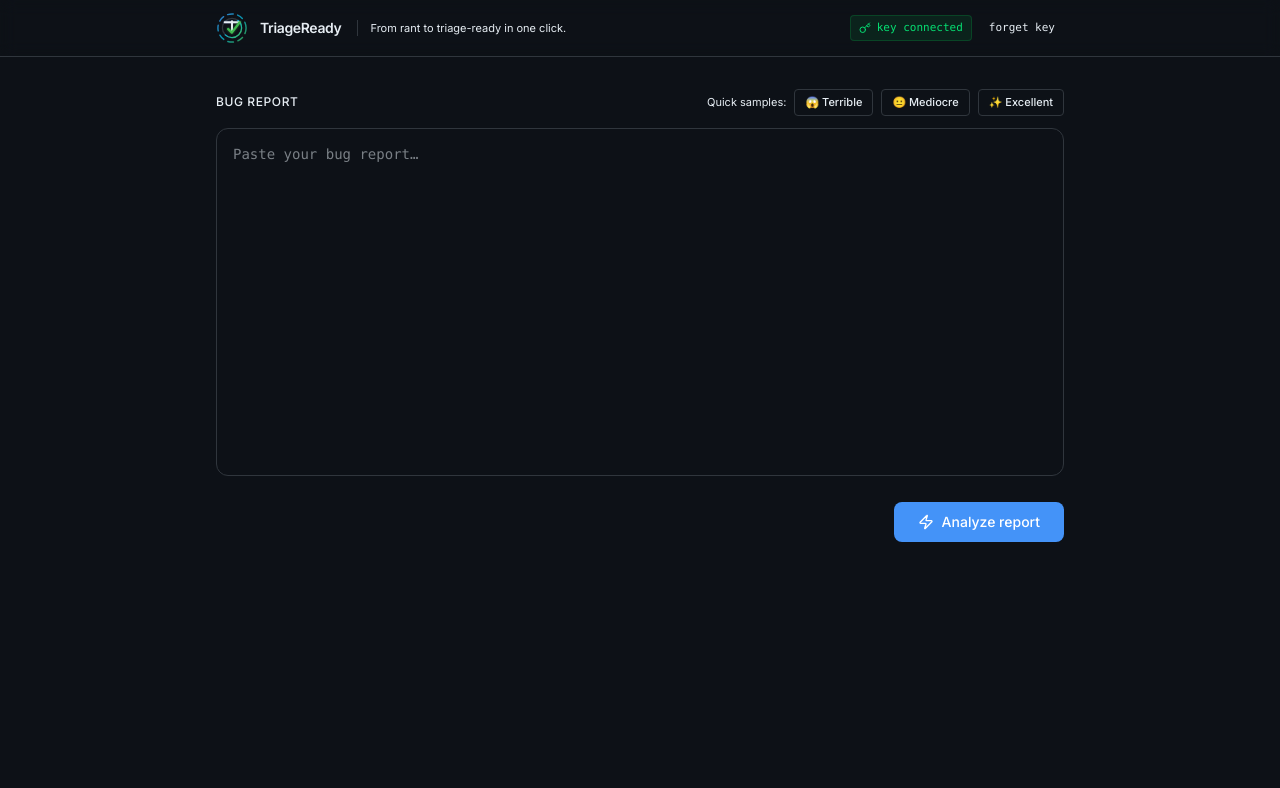
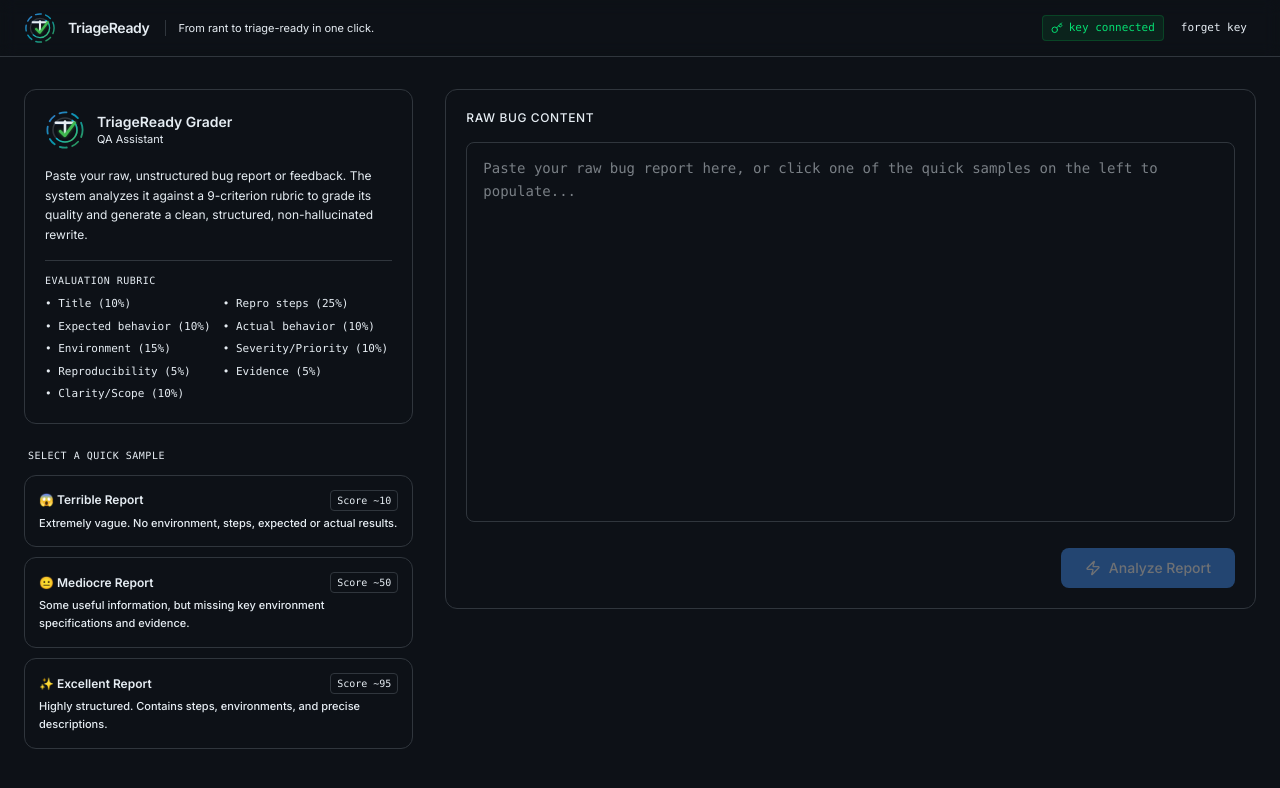
Before and after one commit to nrshafi/TriageReady, a React (Vite) app: page / in a window 1280 px wide. Both pictures are taken after typing "Sample123" into the empty fields and a click on the button "Save & continue". Shown: the top 788 px of the page. Built offline with nearby package versions, Linux system fonts and the light colour scheme.

Commit message:
feat: implement core dashboard layout and markdown rendering engine with status-aware styling

```diff
--- a/src/app/App.tsx
+++ b/src/app/App.tsx
@@ -12,6 +12,7 @@ import {
   FlaskConical,
   FileText,
   RotateCcw,
+  CheckCircle2,
 } from "lucide-react";
 import { CRITERIA, SAMPLE_REPORTS, DEMO_RESPONSES, type GeminiResult } from "./constants";
 import { analyzeReport } from "./api";
@@ -568,7 +569,7 @@ export default function App() {
 
       {/* ── Header ── */}
       <header className="sticky top-0 z-40 border-b border-border bg-background/95 backdrop-blur-sm">
-        <div className="max-w-4xl mx-auto px-6 h-14 flex items-center justify-between">
+        <div className="max-w-7xl mx-auto px-6 h-14 flex items-center justify-between">
           <div className="flex items-center gap-3">
             <Logo className="w-8 h-8 shrink-0" />
             <span className="font-semibold text-sm text-foreground tracking-tight">TriageReady</span>
@@ -608,7 +609,7 @@ export default function App() {
         </div>
       </header>
 
-      <main className="max-w-4xl mx-auto px-6 pb-16">
+      <main className="max-w-7xl mx-auto px-6 pb-16">
 
         {/* ── SETUP STATE ── */}
         {appState === "setup" && (
@@ -685,31 +686,90 @@ export default function App() {
 
         {/* ── INPUT STATE ── */}
         {(appState === "input" || appState === "loading") && (
-          <div className="pt-8 space-y-5">
+          <div className="pt-8 grid grid-cols-1 lg:grid-cols-12 gap-8 items-start">
+            {/* Left Column: Info & Sample Picker Card */}
+            <div className="lg:col-span-4 space-y-6">
+              {/* App intro / Info Card */}
+              <div className="bg-card border border-border rounded-xl p-5 space-y-4">
+                <div className="flex items-center gap-3">
+                  <Logo className="w-10 h-10 shrink-0" />
+                  <div>
+                    <h2 className="text-sm font-semibold text-foreground leading-tight">TriageReady Grader</h2>
+                    <p className="text-[11px] text-muted-foreground">QA Assistant</p>
+                  </div>
+                </div>
+                <p className="text-xs text-muted-foreground leading-relaxed">
+                  Paste your raw, unstructured bug report or feedback. The system analyzes it against a 9-criterion rubric to grade its quality and generate a clean, structured, non-hallucinated rewrite.
+                </p>
+                <div className="border-t border-border/60 pt-3">
+                  <span className="text-[10px] uppercase font-mono tracking-wider text-muted-foreground block mb-2">Evaluation Rubric</span>
+                  <div className="grid grid-cols-2 gap-x-2 gap-y-1.5 text-[11px] text-foreground/80 font-mono">
+                    <div>• Title (10%)</div>
+                    <div>• Repro steps (25%)</div>
+                    <div>• Expected behavior (10%)</div>
+                    <div>• Actual behavior (10%)</div>
+                    <div>• Environment (15%)</div>
+                    <div>• Severity/Priority (10%)</div>
+                    <div>• Reproducibility (5%)</div>
+                    <div>• Evidence (5%)</div>
+                    <div>• Clarity/Scope (10%)</div>
+                  </div>
+                </div>
+              </div>
+
+              {/* Sample Cards Selection */}
               <div className="space-y-3">
-              <div className="flex items-center justify-between">
-                <label className="text-xs font-medium text-muted-foreground uppercase tracking-wider">
-                  Bug Report
-                </label>
-                <div className="flex items-center gap-2">
-                  <span className="text-[11px] text-muted-foreground">Quick samples:</span>
+                <span className="text-[10px] uppercase font-mono tracking-wider text-muted-foreground block px-1">Select a Quick Sample</span>
+                <div className="flex flex-col gap-2.5">
                   {(["terrible", "mediocre", "excellent"] as const).map((key, idx) => {
-                    const labels = ["😱 Terrible", "😐 Mediocre", "✨ Excellent"];
+                    const titles = ["😱 Terrible Report", "😐 Mediocre Report", "✨ Excellent Report"];
+                    const descs = [
+                      "Extremely vague. No environment, steps, expected or actual results.",
+                      "Some useful information, but missing key environment specifications and evidence.",
+                      "Highly structured. Contains steps, environments, and precise descriptions."
+                    ];
+                    const active = activeSample === key;
                     return (
                       <button
                         key={key}
                         onClick={() => handleSamplePick(key)}
-                        className={`text-[11px] px-2.5 py-1 rounded border font-medium transition-colors ${
-                          activeSample === key
-                            ? "bg-[#4493f8]/15 border-[#4493f8]/40 text-[#4493f8]"
-                            : "bg-transparent border-border text-muted-foreground hover:border-[#4493f8]/30 hover:text-foreground"
-                        }`}
+                        disabled={appState === "loading"}
+                        className={`text-left p-3.5 rounded-xl border transition-all duration-300 ${
+                          active
+                            ? "bg-[#4493f8]/10 border-[#4493f8] shadow-[0_0_12px_rgba(68,147,248,0.15)]"
+                            : "bg-card border-border hover:border-[#4493f8]/40 hover:bg-[#161b22]/80"
+                        } disabled:opacity-50 disabled:cursor-not-allowed cursor-pointer group`}
                       >
-                        {labels[idx]}
+                        <div className="flex items-center justify-between mb-1">
+                          <span className={`text-xs font-semibold ${active ? "text-[#4493f8]" : "text-foreground group-hover:text-foreground"}`}>
+                            {titles[idx]}
+                          </span>
+                          <span className="text-[10px] font-mono text-muted-foreground bg-secondary px-1.5 py-0.5 rounded border border-border">
+                            {key === "terrible" ? "Score ~10" : key === "mediocre" ? "Score ~50" : "Score ~95"}
+                          </span>
+                        </div>
+                        <p className="text-[11px] text-muted-foreground leading-relaxed">
+                          {descs[idx]}
+                        </p>
                       </button>
                     );
                   })}
                 </div>
+              </div>
+            </div>
+
+            {/* Right Column: Text Area Input */}
+            <div className="lg:col-span-8 space-y-4">
+              <div className="bg-card border border-border rounded-xl p-5 space-y-4">
+                <div className="flex items-center justify-between">
+                  <label className="text-xs font-medium text-muted-foreground uppercase tracking-wider">
+                    Raw Bug Content
+                  </label>
+                  {activeSample && (
+                    <span className="text-[11px] font-mono text-amber-400 bg-amber-500/10 border border-amber-500/20 px-2 py-0.5 rounded">
+                      Sample loaded: {activeSample}
+                    </span>
+                  )}
                 </div>
 
                 <textarea
@@ -718,37 +778,37 @@ export default function App() {
                     setReportText(e.target.value);
                     setActiveSample(null);
                   }}
-                placeholder="Paste your bug report…"
-                rows={14}
-                className="w-full bg-card border border-border rounded-xl px-4 py-3.5 text-sm text-foreground placeholder:text-muted-foreground/40 font-mono leading-relaxed resize-none focus:outline-none focus:ring-1 focus:ring-[#4493f8]/50 focus:border-[#4493f8]/50 transition-colors"
+                  placeholder="Paste your raw bug report here, or click one of the quick samples on the left to populate..."
+                  className="w-full bg-secondary border border-border rounded-lg px-4 py-3.5 text-sm text-foreground placeholder:text-muted-foreground/40 font-mono leading-relaxed resize-none focus:outline-none focus:ring-1 focus:ring-[#4493f8]/50 focus:border-[#4493f8]/50 transition-colors h-[380px]"
                   spellCheck={false}
                   disabled={appState === "loading"}
                 />
-            </div>
 
-            <div className="flex items-center justify-between">
+                <div className="flex items-center justify-between pt-1">
                   <div className="flex items-center gap-2 text-[11px] font-mono text-muted-foreground">
                     {reportText.length > 0 && (
-                  <span>{reportText.length} chars</span>
+                      <span>{reportText.length} characters</span>
                     )}
                   </div>
                   <button
                     onClick={handleAnalyze}
-                disabled={appState === "loading"}
-                className="flex items-center gap-2 bg-[#4493f8] hover:bg-[#3b82f6] disabled:opacity-50 disabled:cursor-not-allowed text-white font-medium text-sm px-6 py-2.5 rounded-lg transition-colors"
+                    disabled={appState === "loading" || !reportText.trim()}
+                    className="flex items-center gap-2 bg-[#4493f8] hover:bg-[#3b82f6] disabled:opacity-40 disabled:cursor-not-allowed text-white font-medium text-sm px-6 py-2.5 rounded-lg transition-colors cursor-pointer"
                   >
                     {appState === "loading" ? (
                       <>
                         <Loader2 className="w-4 h-4 animate-spin" />
-                    Analyzing…
+                        Analyzing report...
                       </>
                     ) : (
                       <>
                         <Zap className="w-4 h-4" />
-                    Analyze report
+                        Analyze Report
                       </>
                     )}
                   </button>
+                </div>
+              </div>
             </div>
           </div>
         )}
@@ -762,7 +822,7 @@ export default function App() {
 
         {/* ── RESULTS STATE ── */}
         {appState === "results" && result && gradeBand && (
-          <div className="pt-6 space-y-4">
+          <div className="pt-6 space-y-6">
             {/* Collapsed input bar */}
             <div className="bg-card border border-border rounded-xl overflow-hidden">
               <button
@@ -795,8 +855,12 @@ export default function App() {
               </div>
             )}
 
+            {/* Top Grid: Left (Score, Severity, Missing Info) & Right (Rubric Details) */}
+            <div className="grid grid-cols-1 lg:grid-cols-12 gap-6 items-start">
+              {/* Left Column on Desktop */}
+              <div className="lg:col-span-5 space-y-6">
                 {/* Hero score */}
-            <div className="bg-card border border-border rounded-xl p-6 flex flex-col sm:flex-row gap-6 items-center sm:items-start">
+                <div className="bg-card border border-border rounded-xl p-6 flex flex-col sm:flex-row gap-6 items-center sm:items-start hover:border-[#4493f8]/20 transition-all duration-300">
                   <div className="shrink-0">
                     <RadialGauge score={score} color={gradeBand.hex} />
                   </div>
@@ -807,19 +871,73 @@ export default function App() {
                     <div className="flex items-center gap-3 justify-center sm:justify-start mb-3">
                       <span className="font-mono text-4xl font-semibold text-foreground">{score}</span>
                       <span
-                    className={`text-sm font-medium px-3 py-1 rounded-full ${gradeBand.pillBg} ${gradeBand.pillText}`}
+                        className={`text-xs font-medium px-3 py-1 rounded-full ${gradeBand.pillBg} ${gradeBand.pillText}`}
                       >
                         {gradeBand.label}
                       </span>
                     </div>
-                <p className="text-sm text-muted-foreground leading-relaxed max-w-md">
+                    <p className="text-xs text-muted-foreground leading-relaxed">
                       {result.summary_verdict}
                     </p>
                   </div>
                 </div>
 
+                {/* Severity prediction */}
+                <div className="bg-card border border-border rounded-xl p-5 hover:border-[#4493f8]/20 transition-all duration-300">
+                  <h2 className="text-[11px] uppercase tracking-wider text-muted-foreground font-mono mb-3">
+                    Severity Prediction
+                  </h2>
+                  <div className="flex items-center gap-2 mb-3">
+                    <span
+                      className={`text-xs font-mono font-semibold px-2.5 py-1 rounded border ${
+                        result.severity_prediction.severity === "Critical"
+                          ? "bg-red-500/15 border-red-500/30 text-red-400"
+                          : result.severity_prediction.severity === "High"
+                          ? "bg-orange-500/15 border-orange-500/30 text-orange-400"
+                          : result.severity_prediction.severity === "Medium"
+                          ? "bg-yellow-500/15 border-yellow-500/30 text-yellow-400"
+                          : "bg-secondary border-border text-muted-foreground"
+                      }`}
+                    >
+                      {result.severity_prediction.severity}
+                    </span>
+                    <span className="text-xs font-mono font-semibold px-2.5 py-1 rounded border bg-[#4493f8]/10 border-[#4493f8]/30 text-[#4493f8]">
+                      {result.severity_prediction.priority}
+                    </span>
+                  </div>
+                  <p className="text-xs text-muted-foreground leading-relaxed">
+                    {result.severity_prediction.reasoning}
+                  </p>
+                </div>
+
+                {/* Missing info */}
+                <div className="bg-card border border-border rounded-xl p-5 hover:border-[#4493f8]/20 transition-all duration-300">
+                  <h2 className="text-[11px] uppercase tracking-wider text-muted-foreground font-mono mb-3 flex items-center gap-2">
+                    <AlertTriangle className="w-3.5 h-3.5 text-amber-400" /> Missing Information
+                  </h2>
+                  {result.missing_fields.length === 0 ? (
+                    <p className="text-xs text-green-400 flex items-center gap-2 font-mono">
+                      <CheckCircle2 className="w-4 h-4" /> All required fields present.
+                    </p>
+                  ) : (
+                    <ul className="space-y-2">
+                      {result.missing_fields.map((field, i) => (
+                        <li key={i} className="flex items-start gap-2.5 text-xs">
+                          <span className="w-3.5 h-3.5 rounded border border-amber-500/40 bg-amber-500/10 flex items-center justify-center shrink-0 mt-0.5">
+                            <span className="w-1.5 h-1.5 rounded-full bg-amber-400" />
+                          </span>
+                          <span className="text-foreground/80 font-mono">{field}</span>
+                        </li>
+                      ))}
+                    </ul>
+                  )}
+                </div>
+              </div>
+
+              {/* Right Column on Desktop */}
+              <div className="lg:col-span-7">
                 {/* Category breakdown */}
-            <div className="bg-card border border-border rounded-xl p-6">
+                <div className="bg-card border border-border rounded-xl p-6 hover:border-[#4493f8]/20 transition-all duration-300">
                   <h2 className="text-[11px] uppercase tracking-wider text-muted-foreground font-mono mb-4">
                     Category Breakdown
                   </h2>
@@ -838,81 +956,29 @@ export default function App() {
                       );
                     })}
                   </div>
-              <p className="text-[11px] text-muted-foreground mt-4 font-mono">
-                Hover a row to see evidence quote and suggested fix.
-              </p>
-            </div>
-
-            {/* Missing info + Severity row */}
-            <div className="grid grid-cols-1 sm:grid-cols-2 gap-4">
-              {/* Missing info */}
-              <div className="bg-card border border-border rounded-xl p-5">
-                <h2 className="text-[11px] uppercase tracking-wider text-muted-foreground font-mono mb-3 flex items-center gap-2">
-                  <AlertTriangle className="w-3.5 h-3.5 text-amber-400" /> Missing Information
-                </h2>
-                {result.missing_fields.length === 0 ? (
-                  <p className="text-sm text-green-400 flex items-center gap-2">
-                    <CheckCircle2 className="w-4 h-4" /> All required fields present.
-                  </p>
-                ) : (
-                  <ul className="space-y-2">
-                    {result.missing_fields.map((field, i) => (
-                      <li key={i} className="flex items-start gap-2.5 text-sm">
-                        <span className="w-4 h-4 rounded border border-amber-500/40 bg-amber-500/10 flex items-center justify-center shrink-0 mt-0.5">
-                          <span className="w-1.5 h-1.5 rounded-full bg-amber-400" />
-                        </span>
-                        <span className="text-foreground/80">{field}</span>
-                      </li>
-                    ))}
-                  </ul>
-                )}
-              </div>
-
-              {/* Severity prediction */}
-              <div className="bg-card border border-border rounded-xl p-5">
-                <h2 className="text-[11px] uppercase tracking-wider text-muted-foreground font-mono mb-3">
-                  Severity Prediction
-                </h2>
-                <div className="flex items-center gap-2 mb-3">
-                  <span
-                    className={`text-sm font-mono font-semibold px-2.5 py-1 rounded border ${
-                      result.severity_prediction.severity === "Critical"
-                        ? "bg-red-500/15 border-red-500/30 text-red-400"
-                        : result.severity_prediction.severity === "High"
-                        ? "bg-orange-500/15 border-orange-500/30 text-orange-400"
-                        : result.severity_prediction.severity === "Medium"
-                        ? "bg-yellow-500/15 border-yellow-500/30 text-yellow-400"
-                        : "bg-secondary border-border text-muted-foreground"
-                    }`}
-                  >
-                    {result.severity_prediction.severity}
-                  </span>
-                  <span className="text-sm font-mono font-semibold px-2.5 py-1 rounded border bg-[#4493f8]/10 border-[#4493f8]/30 text-[#4493f8]">
-                    {result.severity_prediction.priority}
-                  </span>
-                </div>
-                <p className="text-sm text-muted-foreground leading-relaxed">
-                  {result.severity_prediction.reasoning}
+                  <p className="text-[11px] text-muted-foreground mt-5 font-mono border-t border-border/50 pt-3">
+                    Hover a row to inspect evidence quote and suggested fix.
                   </p>
                 </div>
               </div>
+            </div>
 
-            {/* Before / After */}
-            <div className="bg-card border border-border rounded-xl overflow-hidden">
-              <div className="grid grid-cols-1 sm:grid-cols-2 divide-y sm:divide-y-0 sm:divide-x divide-border">
+            {/* Bottom Panel: Before / After Report Compare */}
+            <div className="bg-card border border-border rounded-xl overflow-hidden hover:border-[#4493f8]/10 transition-all duration-300">
+              <div className="grid grid-cols-1 md:grid-cols-2 divide-y md:divide-y-0 md:divide-x divide-border">
                 {/* Before */}
-                <div className="p-5">
-                  <h2 className="text-[11px] uppercase tracking-wider text-muted-foreground font-mono mb-3">
+                <div className="p-6">
+                  <h2 className="text-[11px] uppercase tracking-wider text-muted-foreground font-mono mb-4">
                     Original (as submitted)
                   </h2>
-                  <pre className="text-xs font-mono text-muted-foreground leading-relaxed whitespace-pre-wrap max-h-96 overflow-y-auto">
+                  <pre className="text-xs font-mono text-muted-foreground leading-relaxed whitespace-pre-wrap max-h-[500px] overflow-y-auto pr-1">
                     {reportText}
                   </pre>
                 </div>
 
                 {/* After */}
-                <div className="p-5">
-                  <div className="flex items-center justify-between mb-3">
+                <div className="p-6">
+                  <div className="flex items-center justify-between mb-4">
                     <h2 className="text-[11px] uppercase tracking-wider text-muted-foreground font-mono">
                       Rewritten (triage-ready)
                     </h2>
@@ -920,33 +986,33 @@ export default function App() {
                       [NEEDS INFO] = flags unknowns
                     </span>
                   </div>
-                  <div className="max-h-96 overflow-y-auto pr-1">
+                  <div className="max-h-[500px] overflow-y-auto pr-1">
                     {renderMarkdown(result.rewritten_report_markdown)}
                   </div>
                 </div>
               </div>
             </div>
 
-            {/* Export row */}
-            <div className="flex items-center gap-3 flex-wrap">
+            {/* Export actions */}
+            <div className="flex items-center gap-3 flex-wrap pt-2">
               <span className="text-[11px] uppercase tracking-wider text-muted-foreground font-mono">Export:</span>
               <button
                 onClick={handleCopyMd}
-                className="flex items-center gap-2 text-sm text-foreground/80 hover:text-foreground bg-card border border-border hover:border-[#4493f8]/40 px-3 py-2 rounded-lg transition-colors"
+                className="flex items-center gap-2 text-xs text-foreground/80 hover:text-foreground bg-card border border-border hover:border-[#4493f8]/40 px-3.5 py-2.5 rounded-lg transition-colors cursor-pointer"
               >
                 <Copy className="w-3.5 h-3.5" />
                 {copyingMd ? "Copied!" : "Copy Markdown"}
               </button>
               <button
                 onClick={handleCopyJira}
-                className="flex items-center gap-2 text-sm text-foreground/80 hover:text-foreground bg-card border border-border hover:border-[#4493f8]/40 px-3 py-2 rounded-lg transition-colors"
+                className="flex items-center gap-2 text-xs text-foreground/80 hover:text-foreground bg-card border border-border hover:border-[#4493f8]/40 px-3.5 py-2.5 rounded-lg transition-colors cursor-pointer"
               >
                 <Copy className="w-3.5 h-3.5" />
                 {copyingJira ? "Copied!" : "Copy Jira format"}
               </button>
               <button
                 onClick={handleDownload}
-                className="flex items-center gap-2 text-sm text-foreground/80 hover:text-foreground bg-card border border-border hover:border-[#4493f8]/40 px-3 py-2 rounded-lg transition-colors"
+                className="flex items-center gap-2 text-xs text-foreground/80 hover:text-foreground bg-card border border-border hover:border-[#4493f8]/40 px-3.5 py-2.5 rounded-lg transition-colors cursor-pointer"
               >
                 <Download className="w-3.5 h-3.5" />
                 Download .md
```
Also changed, not shown: context/progress-tracker.md (+2 -0 lines), context/ui-context.md (+4 -2 lines). Lines whose indentation alone changed are shown as unchanged.
